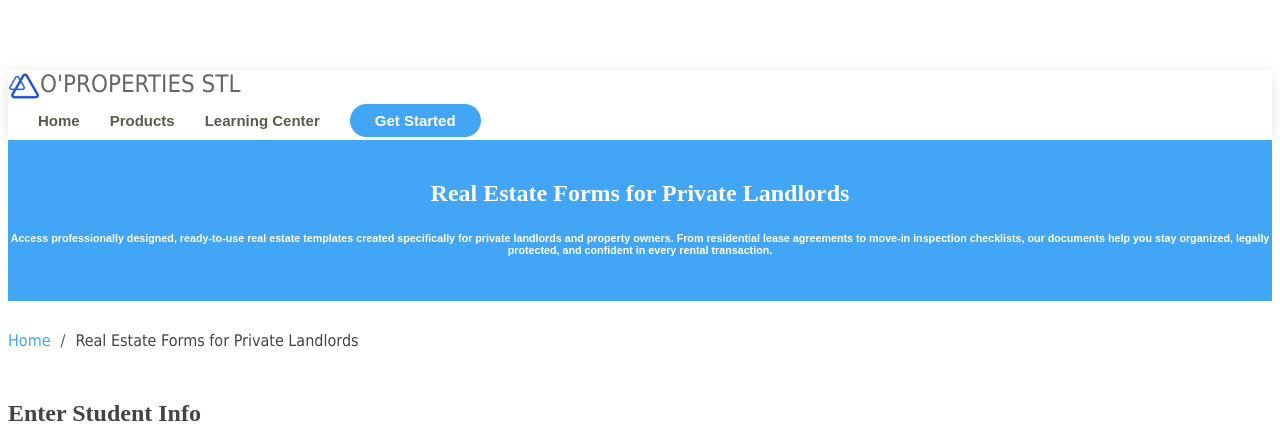
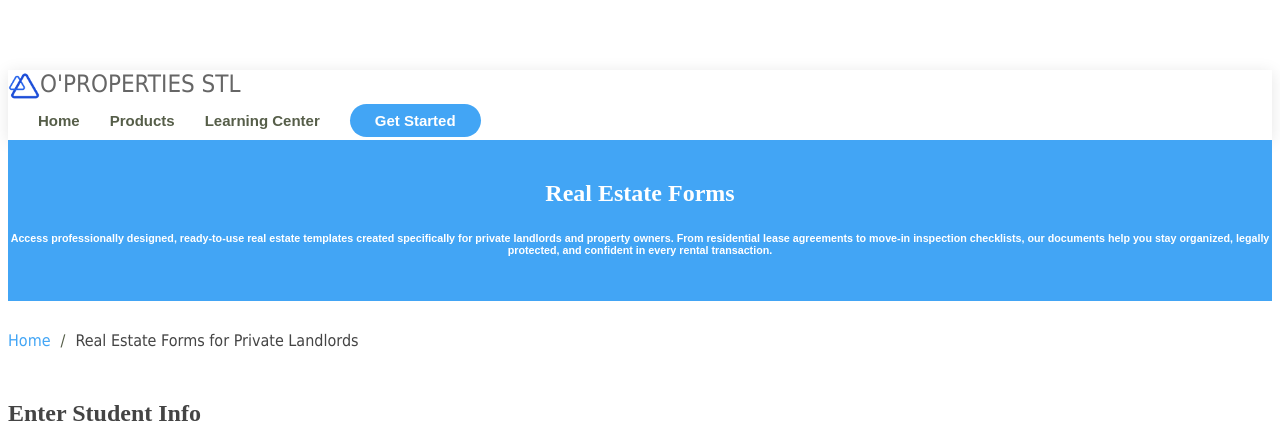
Before and after one commit to smirs/latex-to-pdf, a Flask app: page / in a window 1280 px wide. Shown: the top 425 px of the page. Run offline with Flask 3, Linux system fonts and the light colour scheme.

Commit message:
text change

```diff
--- a/templates/form.html
+++ b/templates/form.html
@@ -58,7 +58,7 @@
       <div class="breadcrumb-hero">
         <div class="container">
           <div class="breadcrumb-herol">
-            <h1>Real Estate Forms for Private Landlords</h1>
+            <h1>Real Estate Forms</h1>
             <h6>Access professionally designed, ready-to-use real estate templates created specifically for private landlords and property owners. From residential lease agreements to move-in inspection checklists, our documents help you stay organized, legally protected, and confident in every rental transaction.</h6>
           </div>
         </div>
```
